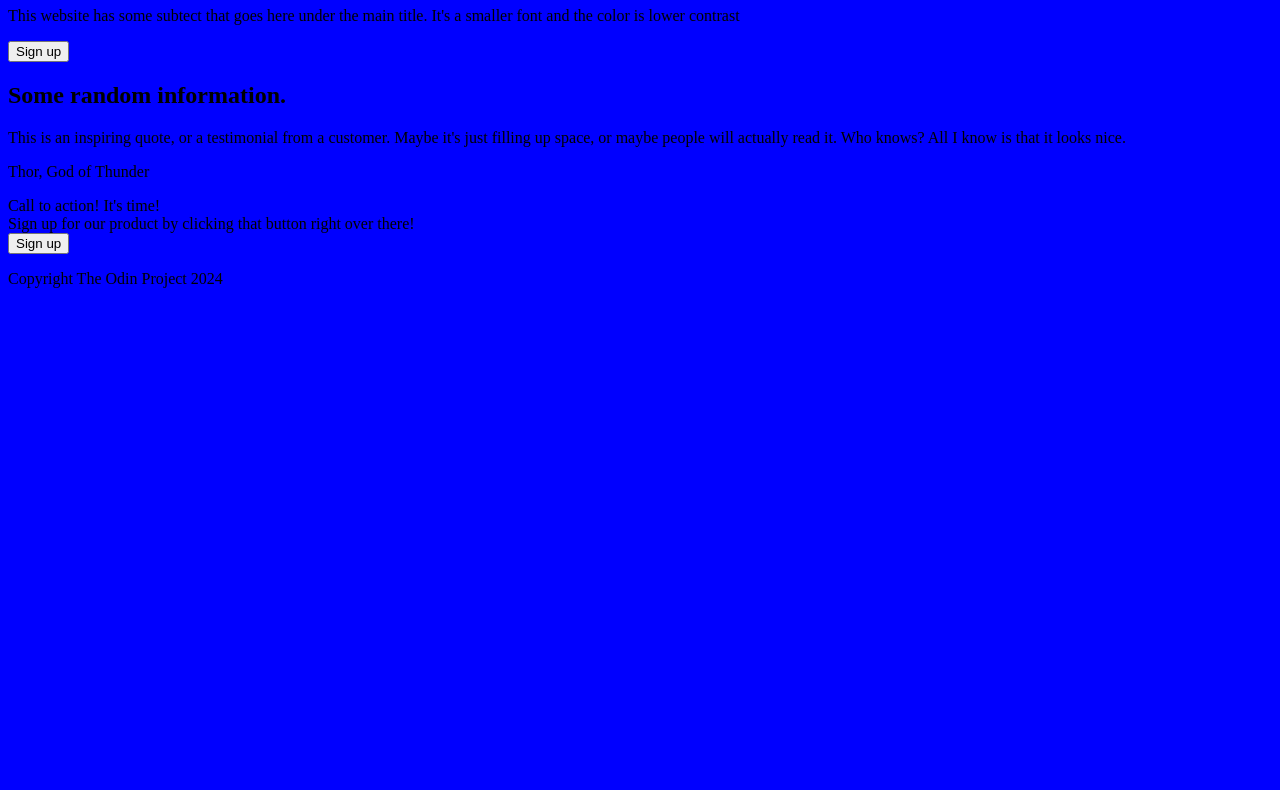
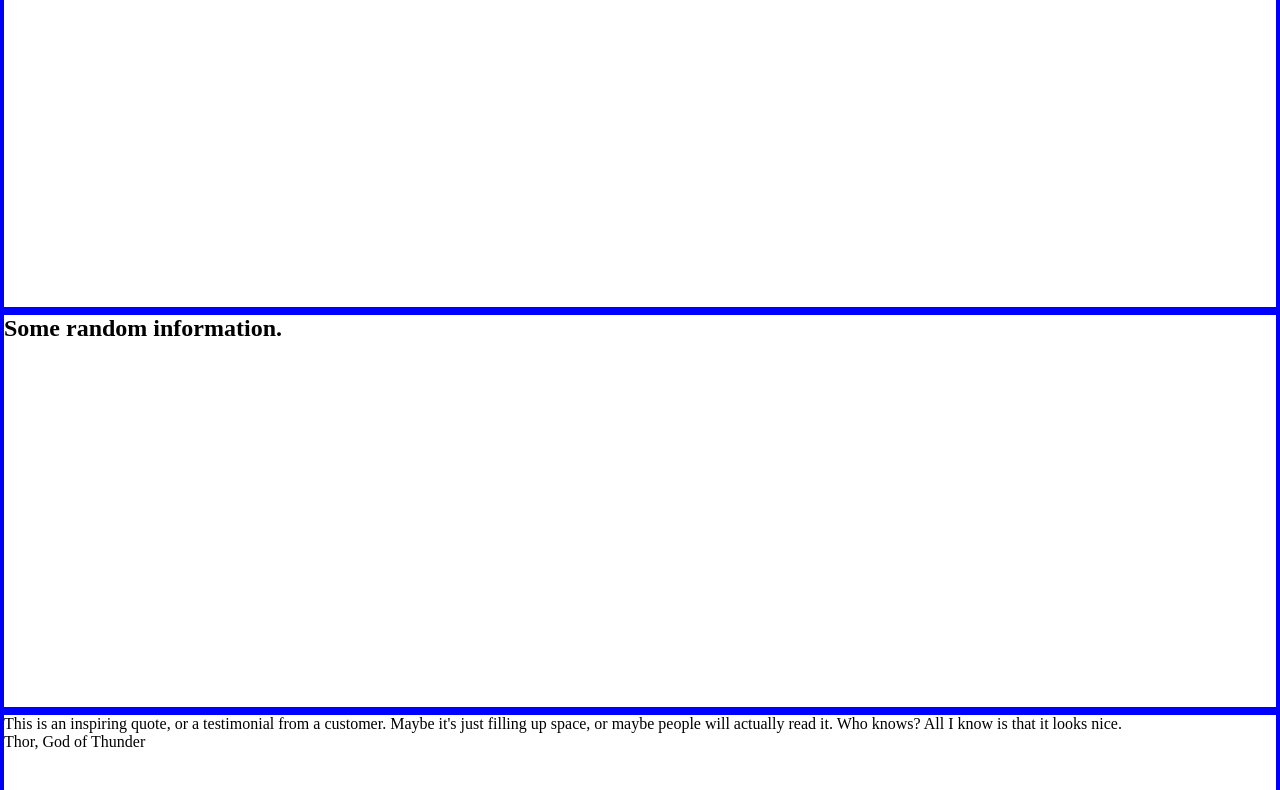
Before and after one commit to SutSuton/odin-landing-page, a plain HTML site: page index.html in a window 1280 px wide. Shown: the part 169-959 px from the top of the page. Before the commit the page ends 800 px from the top, so only its background shows below. Drawn offline with Linux system fonts and the light colour scheme.

Commit message:
Space out main sections to 50vh

```diff
--- a/index.html
+++ b/index.html
@@ -8,7 +8,7 @@
   <link rel="stylesheet" href="style.css">
 </head>
 <body>
-  <div class="header">
+  <div class="header section">
     <div class="logo">Header Logo</div>
     <div class="links">
       <ul>
@@ -19,7 +19,7 @@
     </div>
   </div>
 
-  <div class="intro">
+  <div class="intro section">
     <div class="left-container">
       <h1>This website is awesome</h1>
       <p>This website has some subtect that goes here under the main title. It's a smaller font and the color is lower contrast</p>
@@ -28,7 +28,7 @@
     <div class="right-image"></div>
   </div>
 
-  <div class="info">
+  <div class="info section">
     <h2>Some random information.</h2>
     <div class="card-container">
       <div class="card-image"></div>
@@ -48,12 +48,12 @@
     </div>
   </div>
 
-  <div class="quote">
+  <div class="quote section">
     <p class="quote-text">This is an inspiring quote, or a testimonial from a customer. Maybe it's just filling up space, or maybe people will actually read it. Who knows? All I know is that it looks nice.</p>
     <p class="quote-author">Thor, God of Thunder</p>
   </div>
 
-  <div class="newsletter">
+  <div class="newsletter section">
     <div class="newsletter-content">
       <div class="newsletter-heading">Call to action! It's time!</div>
       <div class="newsletter-text">Sign up for our product by clicking that button right over there!</div>
@@ -61,7 +61,7 @@
     <button class="sign-up">Sign up</button>
   </div>
 
-  <div class="footer">
+  <div class="footer section">
     <p class="copyright">Copyright The Odin Project 2024</p>
   </div>
 </body>
--- a/style.css
+++ b/style.css
@@ -1,3 +1,16 @@
-body {
-  background-color: blue;
+* {
+  box-sizing: border-box;
+  margin: 0;
+  padding: 0;
 }
+
+.section {
+  border: 4px solid blue;
+}
+
+.intro,
+.info,
+.quote,
+.newsletter {
+  height: 50vh;
+}
```
